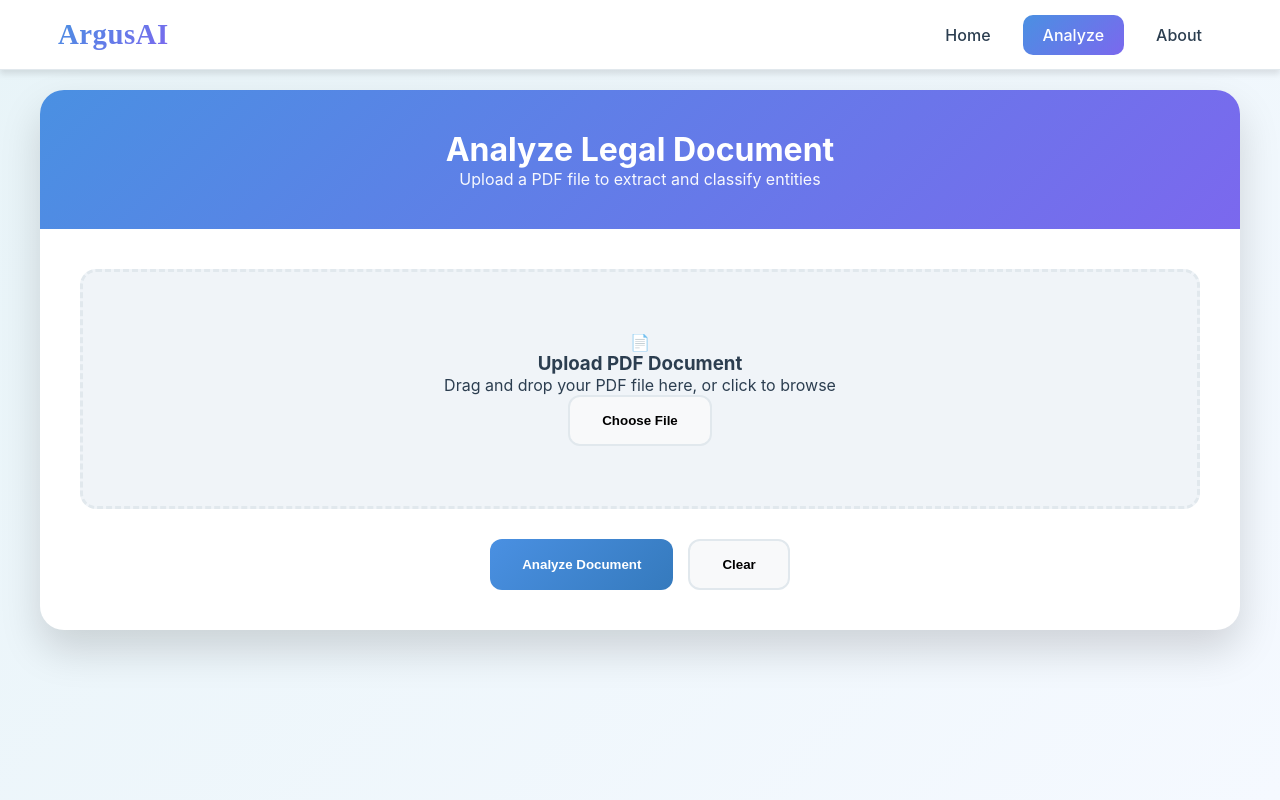
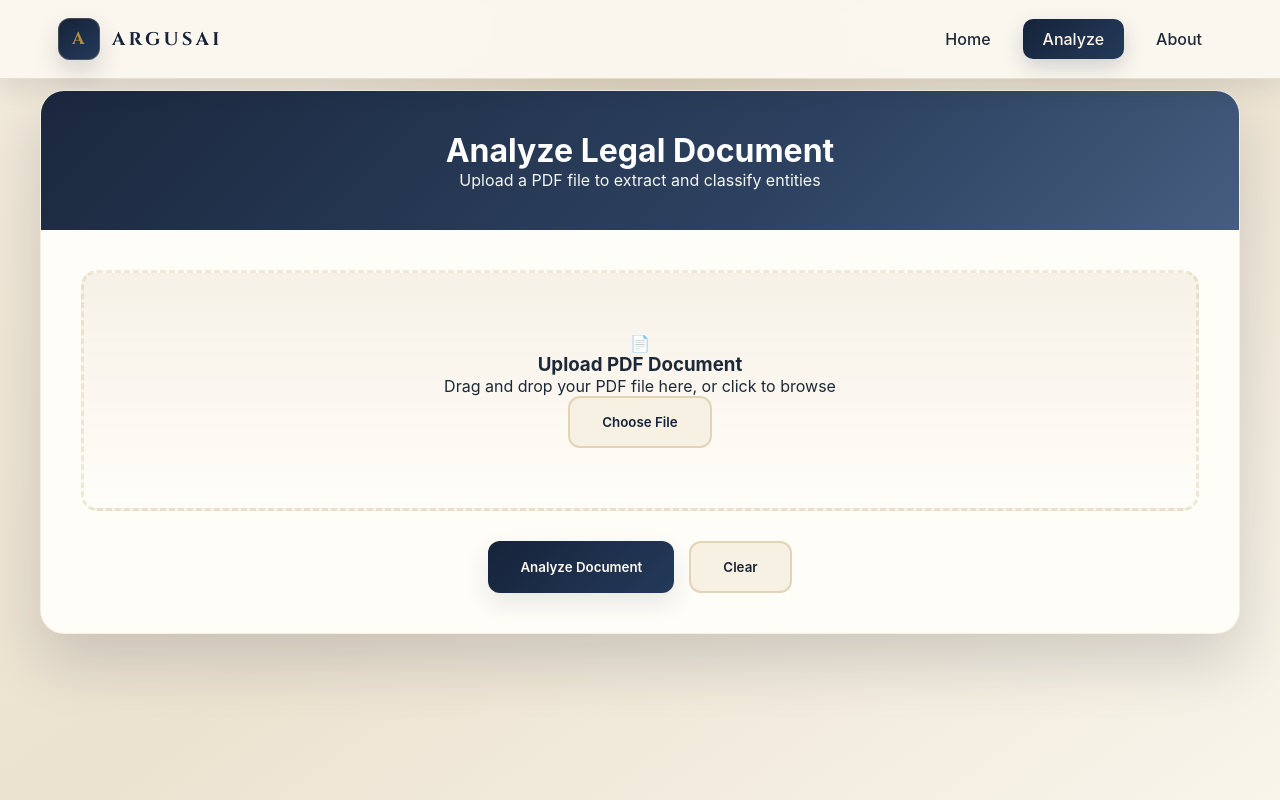
Before and after one commit to AasthathecoderX/LegalBert-Contract-NLP-Classifier, a Flask app: page /analyze in a window 1280 px wide. Run offline with Flask 3, Linux system fonts and the light colour scheme.

Commit message:
Change font and add legal theme styles
Updated font import and added legal theme overrides with CSS variables for colors and styles.

```diff
--- a/frontend/static/analyze.css
+++ b/frontend/static/analyze.css
@@ -1,4 +1,4 @@
-@import url('https://fonts.googleapis.com/css2?family=IBM+Plex+Sans:wght@400;500;600&display=swap');
+@import url('https://fonts.googleapis.com/css2?family=Cinzel:wght@600;700&family=IBM+Plex+Sans:wght@400;500;600&display=swap');
 
 /* =========================
    RESET & VARIABLES
@@ -310,7 +310,235 @@ body {
     color: #ffffff;
   }
 
-  .entity-label.law {
+.entity-label.law {
     background: #34495E;
     color: #ffffff;
   }
+
+/* Legal theme overrides */
+:root {
+  --primary-color: #243a5a;
+  --primary-light: #3a5378;
+  --primary-dark: #16233a;
+  --secondary-color: #b08a46;
+  --accent-color: #7b6541;
+  --text-primary: #1e2937;
+  --text-secondary: #5b6470;
+  --bg-primary: #fbf8f1;
+  --bg-secondary: #f1eadc;
+  --bg-light: #f6f0e5;
+  --border-color: #d6cab6;
+  --shadow-sm: 0 1px 3px rgba(16, 27, 44, 0.08);
+  --shadow-md: 0 10px 24px rgba(16, 27, 44, 0.10);
+  --shadow-lg: 0 18px 36px rgba(16, 27, 44, 0.13);
+  --shadow-xl: 0 28px 60px rgba(16, 27, 44, 0.16);
+}
+
+body {
+  background:
+    radial-gradient(circle at top, rgba(176, 138, 70, 0.14), transparent 32%),
+    linear-gradient(145deg, #f2eadb 0%, #ece2d0 50%, #f9f5eb 100%);
+  color: var(--text-primary);
+}
+
+.navbar {
+  background: rgba(251, 248, 241, 0.94);
+  border-bottom: 1px solid rgba(176, 138, 70, 0.22);
+}
+
+.nav-logo {
+  position: relative;
+  background: none;
+  color: var(--primary-dark);
+  -webkit-text-fill-color: currentColor;
+  gap: 12px;
+}
+
+.nav-logo::before {
+  content: "A";
+  width: 42px;
+  height: 42px;
+  display: grid;
+  place-items: center;
+  border-radius: 12px;
+  background: linear-gradient(145deg, var(--primary-dark), var(--primary-color));
+  color: var(--secondary-color);
+  font-family: 'Cinzel', serif;
+  font-size: 1.1rem;
+  letter-spacing: 0.08em;
+  box-shadow: inset 0 0 0 1px rgba(228, 198, 139, 0.22), 0 12px 24px rgba(22, 35, 58, 0.16);
+}
+
+.logo-text {
+  font-family: 'Cinzel', serif;
+  text-transform: uppercase;
+  letter-spacing: 0.18em;
+  color: var(--primary-dark);
+  font-size: 1.15rem;
+  text-shadow: 0 1px 0 rgba(255, 255, 255, 0.35);
+}
+
+.nav-link {
+  color: var(--text-primary);
+  transition: background 0.3s ease, color 0.3s ease, transform 0.3s ease;
+}
+
+.nav-link:hover {
+  background: rgba(36, 58, 90, 0.08);
+  color: var(--primary-dark);
+  transform: translateY(-2px);
+}
+
+.nav-link.active {
+  background: linear-gradient(135deg, var(--primary-dark), var(--primary-color));
+  color: #fff8eb;
+  box-shadow: 0 8px 20px rgba(22, 35, 58, 0.18);
+}
+
+.container {
+  background: #fffdf8;
+  border: 1px solid rgba(176, 138, 70, 0.12);
+}
+
+.page-header {
+  background: linear-gradient(135deg, rgba(22, 35, 58, 0.98) 0%, rgba(36, 58, 90, 0.96) 62%, rgba(58, 83, 120, 0.94) 100%);
+}
+
+.upload-box,
+.output-box {
+  background: linear-gradient(180deg, rgba(246, 240, 229, 0.9) 0%, rgba(255, 253, 248, 0.98) 100%);
+  border-color: rgba(176, 138, 70, 0.18);
+}
+
+.upload-box:hover {
+  border-color: var(--secondary-color);
+  background: linear-gradient(180deg, #f8f2e8 0%, #fffdf8 100%);
+}
+
+.btn-primary,
+.btn-secondary {
+  transition: all 0.3s ease;
+  font-family: inherit;
+}
+
+.btn-primary {
+  background: linear-gradient(135deg, var(--primary-dark), var(--primary-color));
+  color: #fff9ef;
+  box-shadow: var(--shadow-md);
+  text-decoration: none;
+}
+
+.btn-primary:hover {
+  background: linear-gradient(135deg, var(--primary-color), #304a70);
+  transform: translateY(-2px);
+}
+
+.btn-secondary {
+  background: #f7f1e4;
+  color: var(--primary-dark);
+  border: 2px solid rgba(176, 138, 70, 0.28);
+  text-decoration: none;
+}
+
+.btn-secondary:hover {
+  background: #f1e7d4;
+  border-color: var(--secondary-color);
+}
+
+.results-summary {
+  background: linear-gradient(135deg, var(--primary-dark), var(--primary-color));
+  color: #fff9ef;
+  border: 1px solid rgba(212, 177, 118, 0.28);
+}
+
+.output-box {
+  border: 2px solid rgba(176, 138, 70, 0.18);
+}
+
+.loading-overlay {
+  background: rgba(251, 248, 241, 0.95);
+  color: var(--primary-dark);
+}
+
+.loading-spinner {
+  border-color: rgba(176, 138, 70, 0.18);
+  border-top-color: var(--secondary-color);
+}
+
+.entity-item {
+  background: #fffdf8;
+  border-left-color: var(--secondary-color);
+}
+
+.entity-item.person {
+  border-left-color: #5a6f95;
+}
+
+.entity-item.organization,
+.entity-item.org {
+  border-left-color: #6c5a85;
+}
+
+.entity-item.location,
+.entity-item.gpe {
+  border-left-color: #617961;
+}
+
+.entity-item.date {
+  border-left-color: #c4a05a;
+}
+
+.entity-item.money {
+  border-left-color: #99544b;
+}
+
+.entity-item.legal,
+.entity-item.law,
+.entity-item.party_role,
+.entity-item.defined_term,
+.entity-item.duration {
+  border-left-color: var(--accent-color);
+}
+
+.entity-label {
+  letter-spacing: 0.04em;
+}
+
+.entity-label.org,
+.entity-label.organization {
+  background: #6c5a85;
+}
+
+.entity-label.person {
+  background: #5a6f95;
+}
+
+.entity-label.party_role {
+  background: #8f7240;
+}
+
+.entity-label.defined_term {
+  background: #60796e;
+}
+
+.entity-label.duration {
+  background: #9d6f43;
+}
+
+.entity-label.money {
+  background: #99544b;
+}
+
+.entity-label.date {
+  background: #d5b06b;
+  color: #1e2937;
+}
+
+.entity-label.gpe {
+  background: #617961;
+}
+
+.entity-label.law,
+.entity-label.legal {
+  background: var(--accent-color);
+}
```
